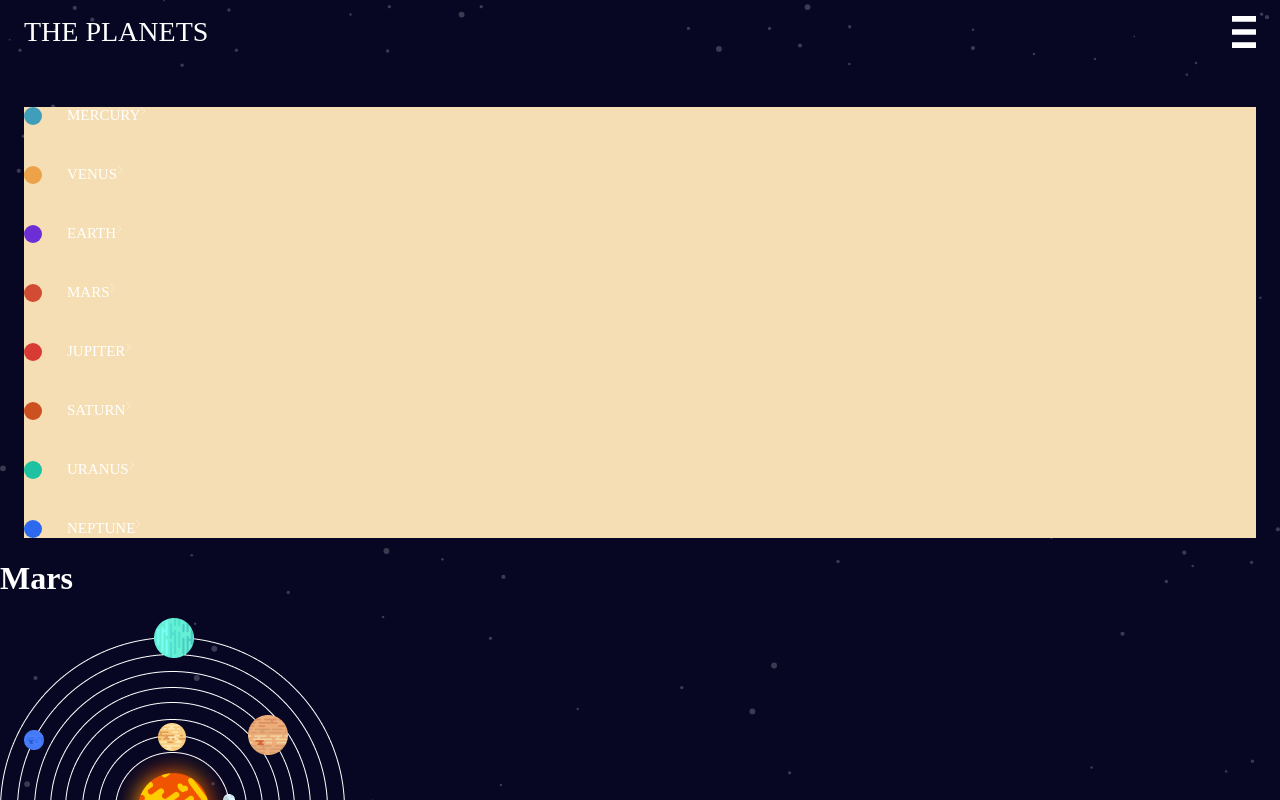
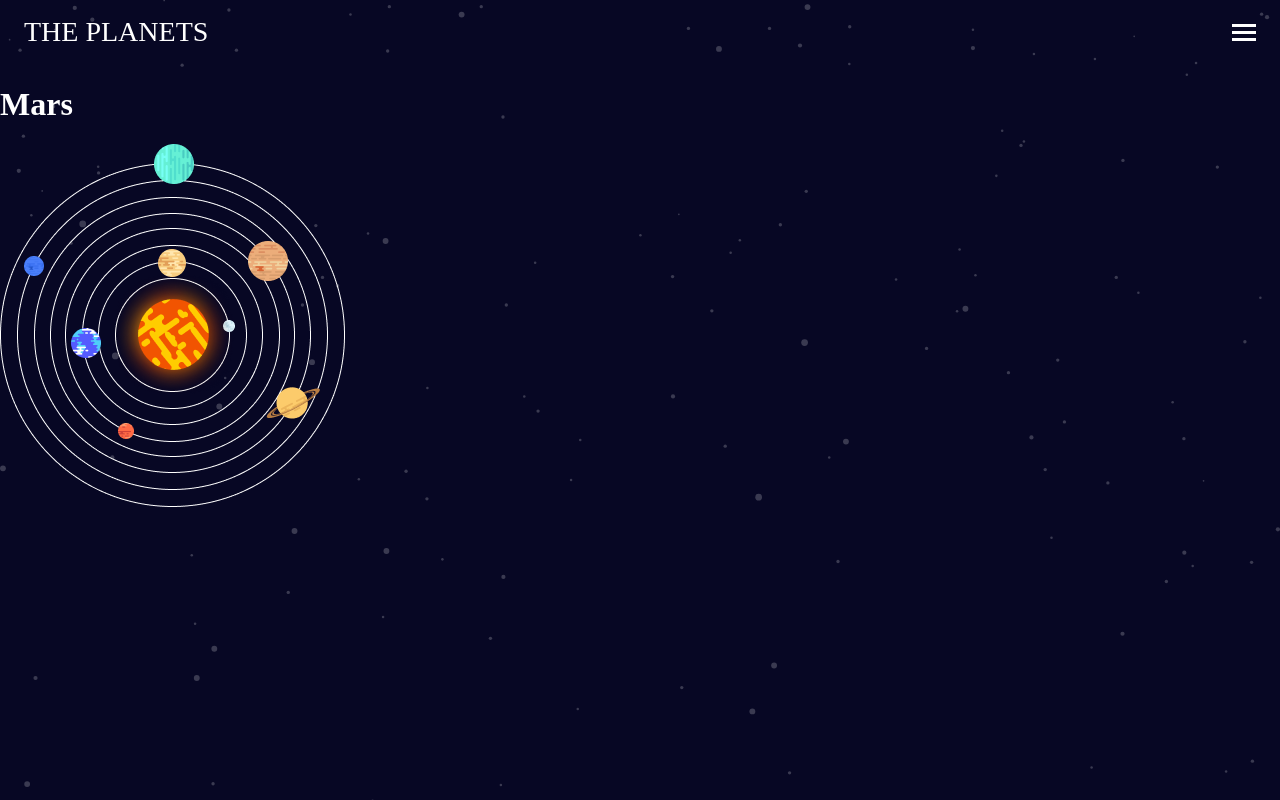
Before and after one commit to XavierVelasquezSoto/Sistem-Solar-Information, a React (Vite) app: page /mars in a window 1280 px wide. Shown: the top 800 px of the page. Built offline with nearby package versions, Linux system fonts and the light colour scheme.

Commit message:
activeScroll

```diff
--- a/src/components/menu/Menu.jsx
+++ b/src/components/menu/Menu.jsx
@@ -2,6 +2,7 @@ import { useState } from 'react';
 import {
 	StyledLink,
 	StyledLinkHome,
+	StyledImgIcon,
 	StyledMenu,
 	StyledLinkContainer,
 	StyledKey,
@@ -10,7 +11,7 @@ import {
 import { LINKS } from '../../styles/link';
 
 const Menu = () => {
-	// const [menuActive, setMenuActive] = useState(false);
+	const [menuActive, setMenuActive] = useState(false);
 
 	return (
 		<StyledMenu>
@@ -23,8 +24,13 @@ const Menu = () => {
 							</StyledLink>
 						</li>
 					</ul>
-					<img src='public/assets/images/icon-hamburger.svg' alt='' />
+					<StyledImgIcon
+						src='/assets/images/icon-hamburger.svg'
+						alt=''
+						onClick={() => setMenuActive(!menuActive)}
+					/>
 				</StyledLinkHome>
+				{menuActive && (
 					<StyledLinkContainer>
 						{LINKS.map(infoPlanets => {
 							return (
@@ -46,6 +52,7 @@ const Menu = () => {
 							);
 						})}
 					</StyledLinkContainer>
+				)}
 			</nav>
 		</StyledMenu>
 	);
--- a/src/components/menu/menu.styles.js
+++ b/src/components/menu/menu.styles.js
@@ -19,24 +19,33 @@ const StyledMenu = styled.div`
 	display: flex;
 	flex-direction: column;
 	justify-content: space-between;
+	overflow: hidden;
 `;
 
 const StyledLinkHome = styled.div`
 	display: flex;
 	justify-content: space-between;
+	align-items: center;
 	padding: 16px 24px;
+`;
+
+const StyledImgIcon = styled.img`
+	width: 24px;
+	height: 17px;
+	cursor: pointer;
 `;
 
 const StyledLinkContainer = styled.ul`
 	background-color: wheat;
+	position: absolute;
 	display: flex;
 	flex-direction: column;
-
 	margin: 43px 24px 0;
 `;
 
 const StyledKey = styled.li`
 	display: flex;
+
 	align-items: center;
 	padding-bottom: ${props => props.$padding};
 	align-items: start;
@@ -53,6 +62,7 @@ const StyledCircle = styled.p`
 export {
 	StyledLink,
 	StyledLinkHome,
+	StyledImgIcon,
 	StyledMenu,
 	StyledLinkContainer,
 	StyledKey,
```
Lines whose indentation alone changed are shown as unchanged.
